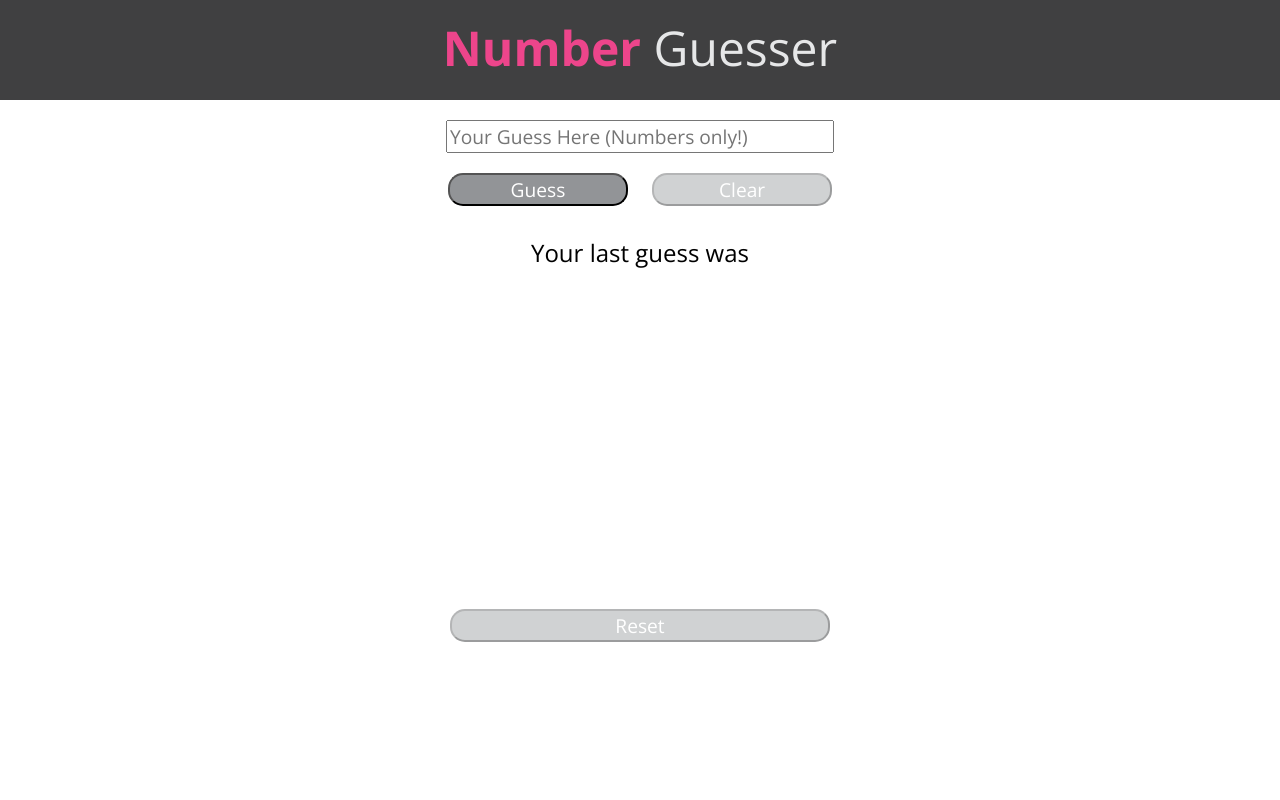
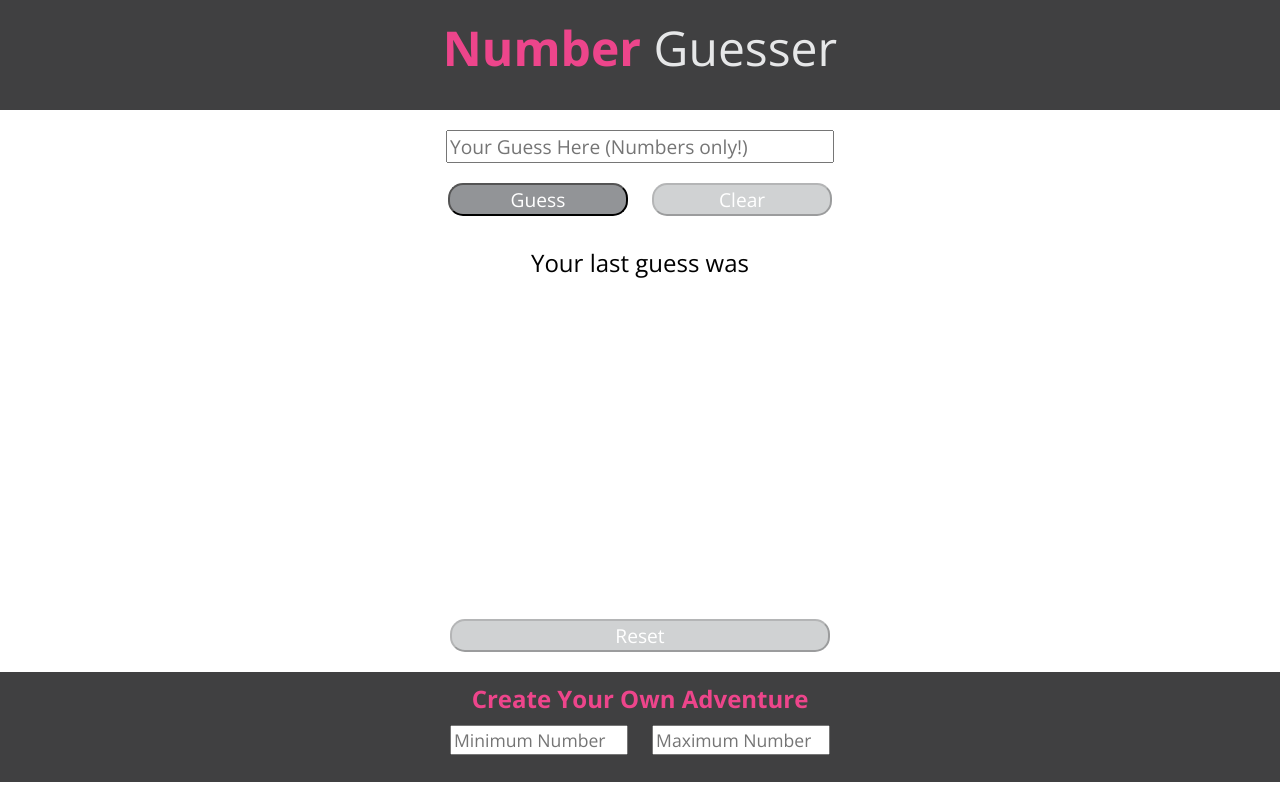
Before and after one commit to ekuckelman/number-guesser, a plain HTML site: page index.html in a window 1280 px wide. Drawn offline with nearby package versions, Linux system fonts and the light colour scheme.

```diff
--- a/index.html
+++ b/index.html
@@ -23,6 +23,11 @@
     </article>
     <button class="reset-button" type="reset" value="reset form" disabled="true">Reset</button>
   </section>
+  <footer>
+    <h1>Create Your Own Adventure</h1>
+    <input class="user-min" type="number" name="User Minimum Number" placeholder="Minimum Number">
+    <input class="user-max" type="number" name="User maximum number" placeholder="Maximum Number">
+  </footer>
 </body>
 <script src="script.js"></script>
 </html>
--- a/main.css
+++ b/main.css
@@ -5,7 +5,7 @@
 
 header {
   background-color: #404041;
-  height: 100px;
+  height: 110px;
   font-size: 1.5em;
   text-align: center;
 
@@ -94,3 +94,31 @@ button:hover {
 .reset-button:disabled {
   background-color: #D0D2D3;
 }
+
+footer {
+  background-color:#404041;
+  height:110px;
+  text-align: center;
+}
+
+footer h1 {
+  color: #ED458B;
+  font-size: 1.5em;
+  padding: 10px;
+}
+
+.user-min {
+  font-size: 1.1em;
+  margin-bottom: 30px;
+  margin-right: 10px;
+  outline: none;
+  width: 170px;
+}
+
+.user-max {
+  font-size: 1.1em;
+  margin-bottom: 30px;
+  margin-left: 10px;
+  outline: none;
+  width: 170px;
+}
--- a/script.js
+++ b/script.js
@@ -18,6 +18,7 @@ resetButton.addEventListener('click', resetPage);
 function displayRecentGuess(event) {
   event.preventDefault();
   lastGuess.innerHTML = guessInput.value;
+  console.log('guessing');
 }
 
 function answerFeedback() {
@@ -39,7 +40,6 @@ function answerFeedback() {
   }
 }
 
-
 function enableClearButton() {
   if (guessInput.value.length === 0) {
     clearButton.disabled = true;
@@ -53,7 +53,6 @@ function clearInput(event) {
   guessInput.value = ('');
 }
 
-
 function enableResetButton() {
   if (guessInput.value.length === 0) {
     resetButton.disabled = true;
@@ -65,5 +64,9 @@ function enableResetButton() {
 function resetPage (event) {
   event.preventDefault();
   guessInput.value = ('');
-  userGuess.innerHTML = ('');
+  lastGuess.innerText = ('');
+  feedback.innerText =('');
 }
+
+// user max input and min input should replace the set
+//
```
